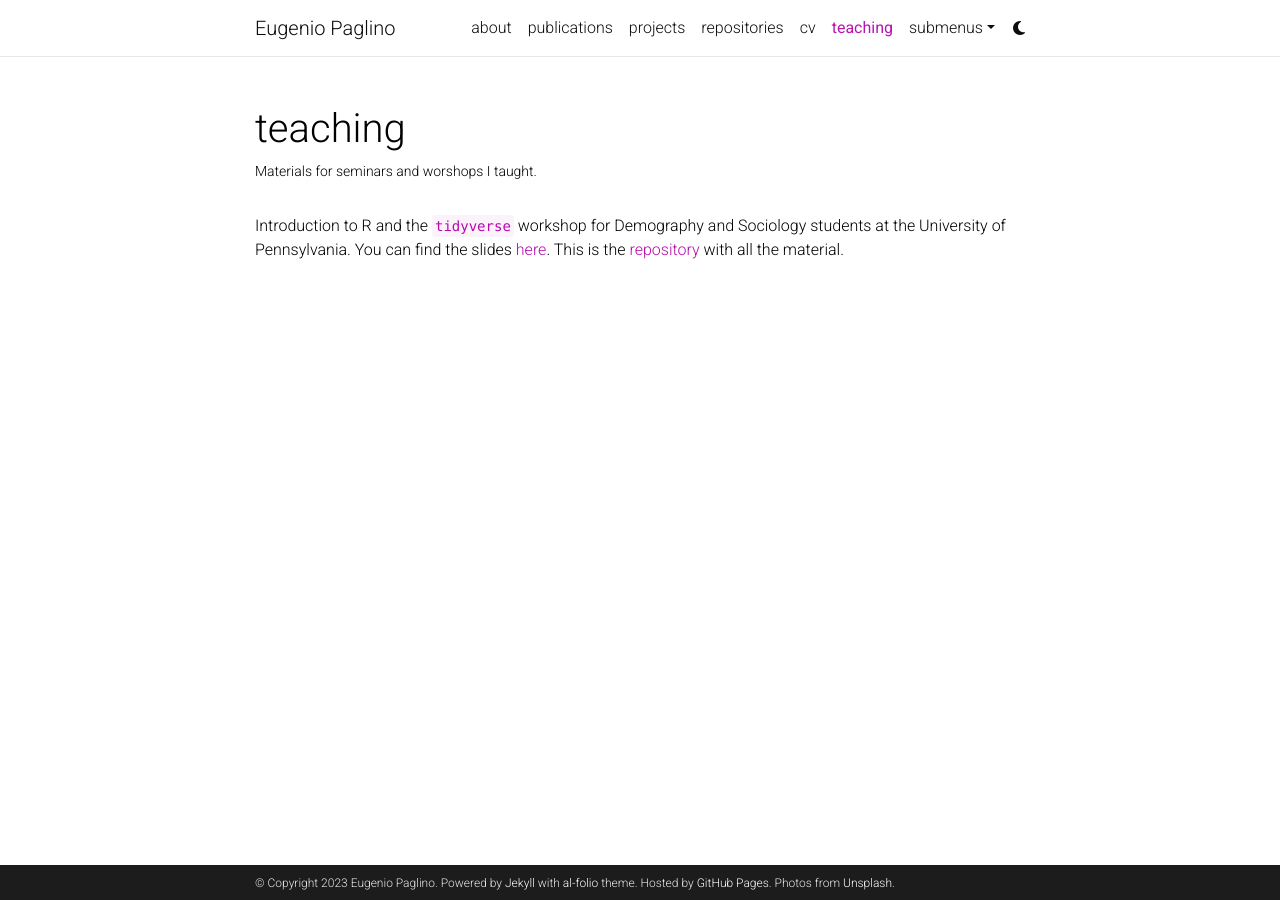
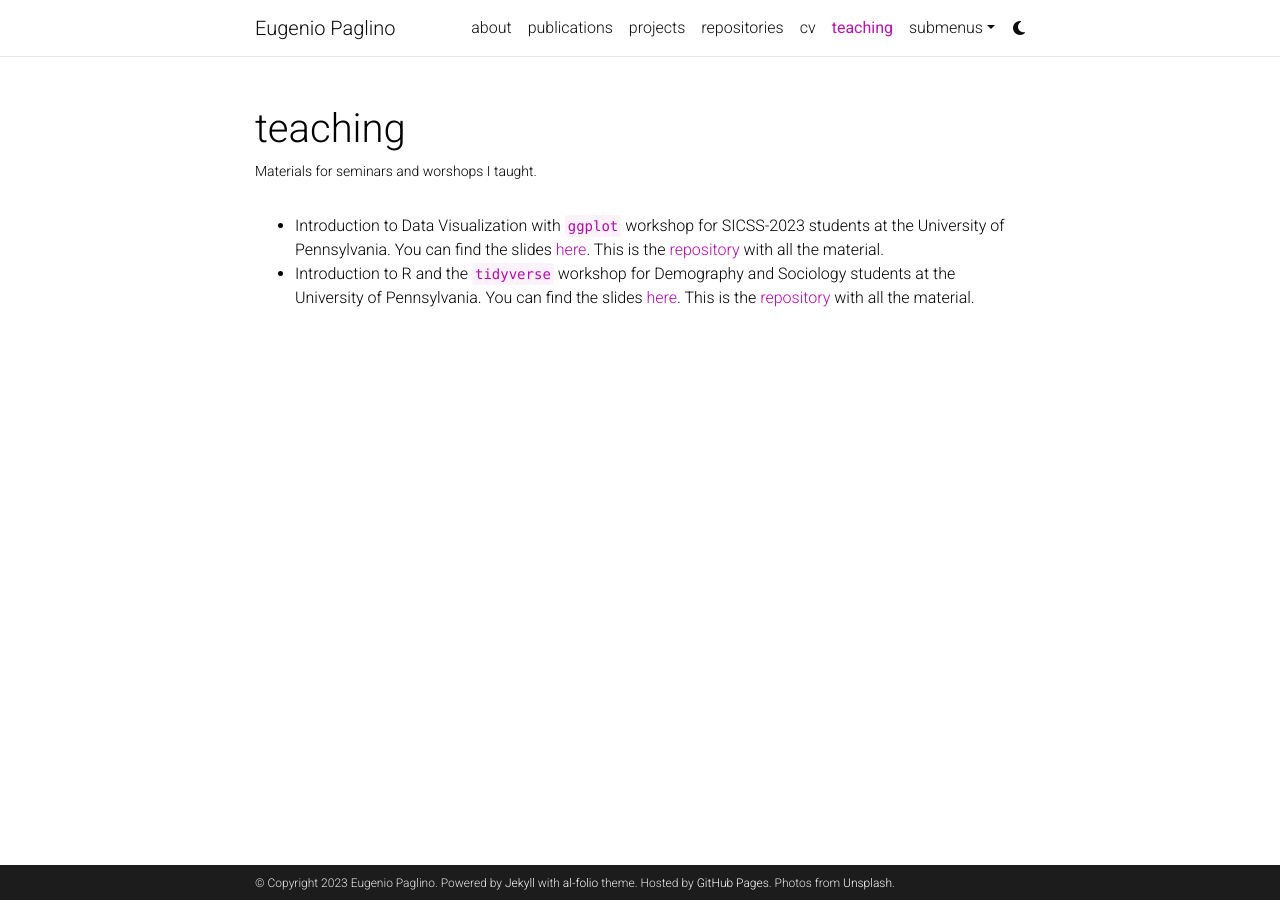
Before and after one commit to eugeniopaglino/eugeniopaglino.github.io, a Jekyll site: the page built from _pages/teaching.md, in a window 1280 px wide. Built offline with Jekyll 4.4.1, drawn with Linux system fonts in a browser that asks for light colours; comment, search, counter and statistics services are not loaded; a style sheet for code colours, icons or effects is not loaded.

Commit message:
Update teaching.md

```diff
--- a/_pages/teaching.md
+++ b/_pages/teaching.md
@@ -7,4 +7,5 @@
 nav_order: 5
 ---
 
-Introduction to R and the `tidyverse` workshop for Demography and Sociology students at the University of Pennsylvania. You can find the slides [here](https://htmlpreview.github.io/?https://github.com/eugeniopaglino/RWorkshopBase/blob/main/RWorkshopBase.html). This is the [repository](https://github.com/eugeniopaglino/RWorkshopBase) with all the material.
+- Introduction to Data Visualization with `ggplot` workshop for SICSS-2023 students at the University of Pennsylvania. You can find the slides [here](https://htmlpreview.github.io/?https://github.com/eugeniopaglino/RDataViz/blob/main/SICSSDataViz.html#/). This is the [repository](https://github.com/eugeniopaglino/RDataViz) with all the material.
+- Introduction to R and the `tidyverse` workshop for Demography and Sociology students at the University of Pennsylvania. You can find the slides [here](https://htmlpreview.github.io/?https://github.com/eugeniopaglino/RWorkshopBase/blob/main/RWorkshopBase.html). This is the [repository](https://github.com/eugeniopaglino/RWorkshopBase) with all the material.
```
